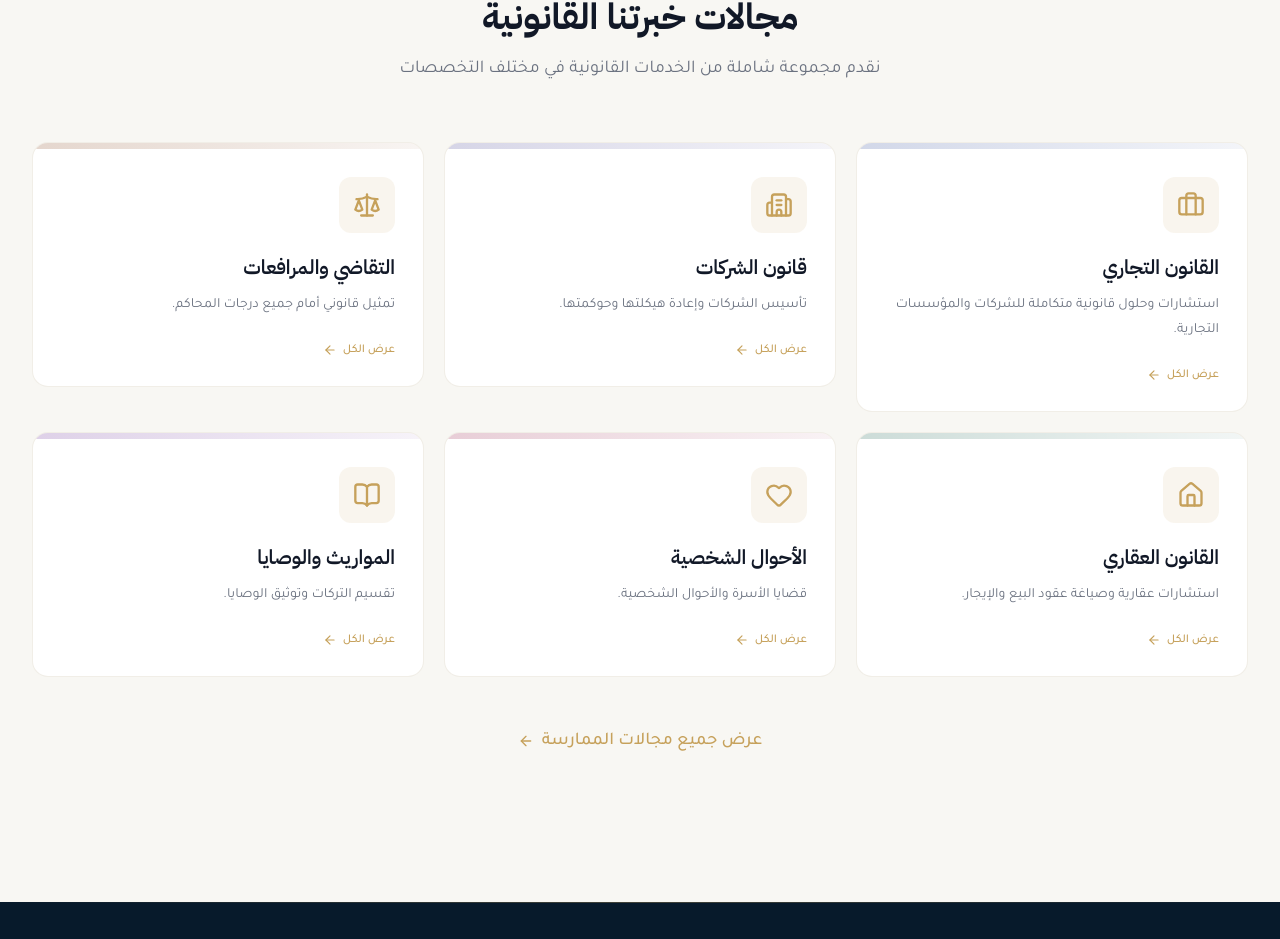
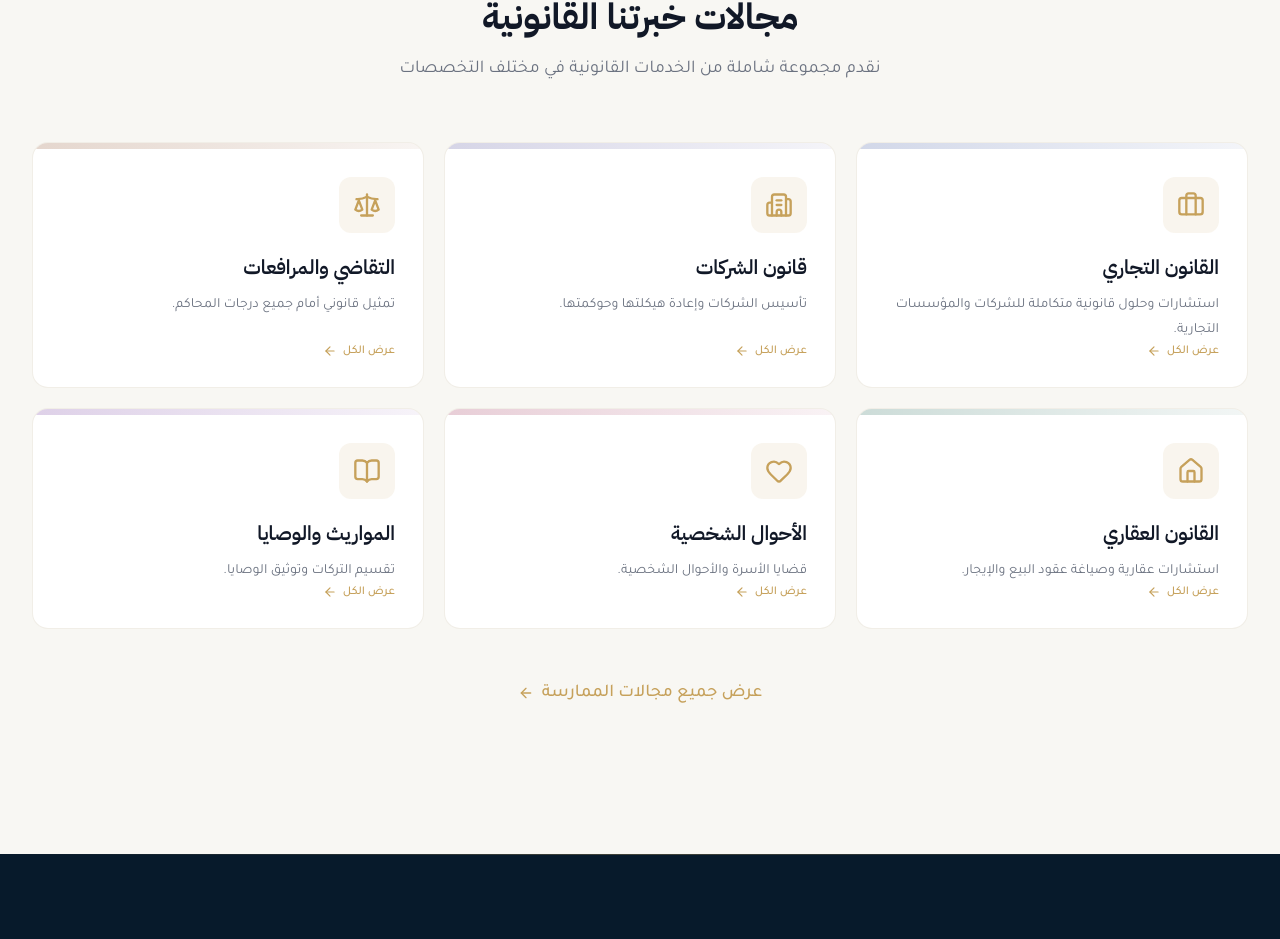
Before and after one commit to khodranefrs-creator/qimam, a Next.js app: page / in a window 1280 px wide. Shown: the part 3166-4105 px from the top of the page. Built offline with nearby package versions, Linux system fonts and the light colour scheme; no server answers; the database is empty.

Commit message:
feat: equal-height practice-area cards with viewAll pinned to bottom; standardize icon badges

```diff
--- a/src/app/practice-areas/practice-areas-client.tsx
+++ b/src/app/practice-areas/practice-areas-client.tsx
@@ -54,7 +54,7 @@ export function PracticeAreasClient({ areas }: Props) {
               <Link
                 key={area.id}
                 href={`/practice-areas/${area.slug}`}
-                className="group block p-6 bg-white rounded-card border border-border/60 hover:border-accent-gold/30 hover:shadow-gold transition-all duration-300 hover-lift"
+                className="group flex flex-col h-full p-6 bg-white rounded-card border border-border/60 hover:border-accent-gold/30 hover:shadow-gold transition-all duration-300 hover-lift"
               >
                 <div className="w-12 h-12 rounded-lg bg-accent-gold/10 flex items-center justify-center mb-4 group-hover:bg-accent-gold/20 transition-colors duration-300">
                   <Icon className="w-6 h-6 text-accent-gold" />
@@ -62,9 +62,9 @@ export function PracticeAreasClient({ areas }: Props) {
                 <h3 className="font-heading font-semibold text-text-dark mb-2 group-hover:text-accent-gold transition-colors duration-300">
                   {area.title}
                 </h3>
-                <p className="text-text-muted text-sm leading-relaxed">{area.description}</p>
+                <p className="text-text-muted text-sm leading-relaxed grow">{area.description}</p>
                 {area.content && (
-                  <div className="mt-3 pt-3 border-t border-border/40">
+                  <div className="mt-auto pt-3 border-t border-border/40">
                     <span className="text-accent-gold text-sm font-medium inline-flex items-center gap-1 group-hover:gap-2 transition-all">
                       {t.common.readMore}
                       {isRtl ? <ArrowLeft className="w-3 h-3" /> : <ArrowRight className="w-3 h-3" />}
--- a/src/components/home/practice-areas-grid.tsx
+++ b/src/components/home/practice-areas-grid.tsx
@@ -77,7 +77,7 @@ export function PracticeAreasGrid({ areas }: Props) {
             return (
               <motion.div
                 key={area.id}
-                className="min-w-[80vw] sm:min-w-0 snap-start"
+                className="flex flex-col min-w-[80vw] sm:min-w-0 snap-start"
                 initial={{ opacity: 0, y: 30 }}
                 whileInView={{ opacity: 1, y: 0 }}
                 viewport={{ once: true, margin: '-50px' }}
@@ -85,18 +85,18 @@ export function PracticeAreasGrid({ areas }: Props) {
               >
                 <Link
                   href={`/practice-areas/${area.slug}`}
-                  className="group block bg-white rounded-card border border-border/60 hover:border-accent-gold/30 hover:shadow-gold transition-all duration-300 hover-lift overflow-hidden"
+                  className="group flex flex-col h-full bg-white rounded-card border border-border/60 hover:border-accent-gold/30 hover:shadow-gold transition-all duration-300 hover-lift overflow-hidden"
                 >
                   <div className={`h-1.5 bg-gradient-to-r ${gradientClass}`} />
-                  <div className="p-7">
+                  <div className="p-7 flex flex-col flex-1">
                     <div className="w-10 h-10 sm:w-12 sm:h-12 md:w-14 md:h-14 rounded-xl bg-accent-gold/10 flex items-center justify-center mb-5 group-hover:bg-accent-gold/20 transition-all duration-300">
                       <Icon aria-hidden="true" className="w-5 h-5 sm:w-6 sm:h-6 md:w-7 md:h-7 text-accent-gold" />
                     </div>
                     <h3 className="font-heading font-semibold text-text-dark mb-3 text-xl group-hover:text-accent-gold transition-colors duration-300">
                       {area.title}
                     </h3>
-                    <p className="text-text-muted text-sm leading-[1.8]">{area.description}</p>
-                    <div className="mt-6 flex items-center gap-1.5 text-accent-gold text-xs font-medium">
+                    <p className="text-text-muted text-sm leading-[1.8] grow">{area.description}</p>
+                    <div className="mt-auto flex items-center gap-1.5 text-accent-gold text-xs font-medium">
                       <span>{t.nav.viewAll}</span>
                       {isRtl ? (
                         <ArrowLeft aria-hidden="true" className="w-3.5 h-3.5 transition-transform duration-300 group-hover:-translate-x-1" />
```
